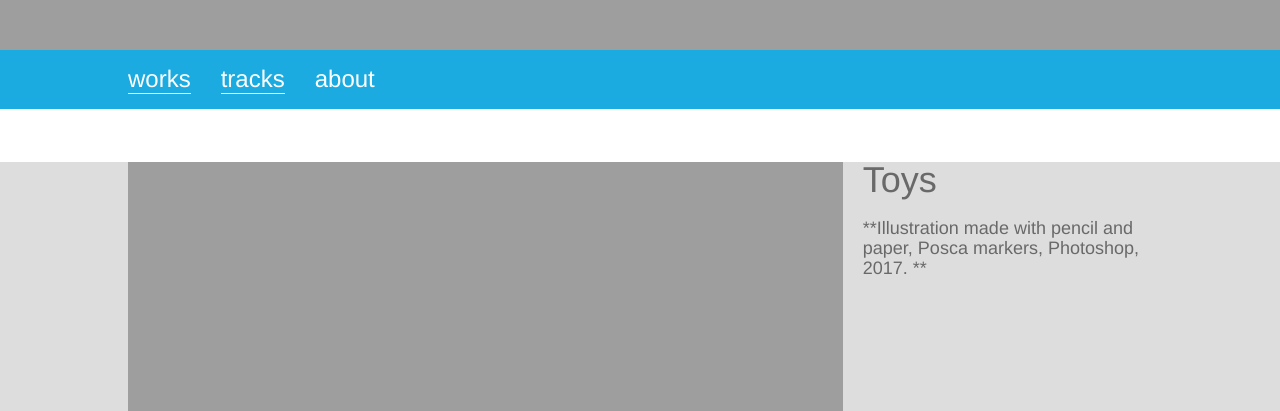
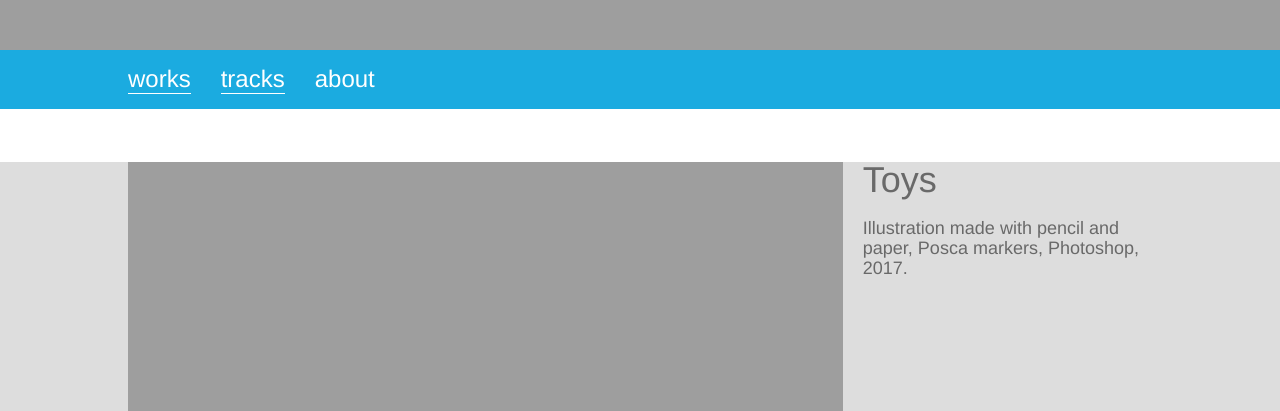
Before and after one commit to michielkauwatjoe/jekyll-portfolio, a Jekyll site: the page built from works/toys/index.md, in a window 1280 px wide. Shown: the top 411 px of the page. Built offline with Jekyll 4.4.1, drawn with Linux system fonts in a browser that asks for light colours; some web fonts are replaced.

Commit message:
Adding work.

```diff
--- a/about/index.html
+++ b/about/index.html
@@ -17,7 +17,7 @@
             <h1>Exhibitions & Events</h1>
 
             <p><ul>
-                <li>Art market at the <a href=http://www.heartgallery.info/news/item/13/heartlanestreet-art-17-juni-tm-9-juli">HeArtlane Street Art Festival</a>, Hengelo, June 25th, 2017 <b>(upcoming></b></li>
+                <li>Art market at the <a href=http://www.heartgallery.info/news/item/13/heartlanestreet-art-17-juni-tm-9-juli">HeArtlane Street Art Festival</a>, Hengelo, June 25th, 2017 <b>(upcoming)</b></li>
                 <li>Japan Market, <a href="http://www.sieboldhuis.org/activiteiten/10de-japanmarkt">Japanmuseum SieboldHuis</a>, Leiden, 2017 <b>(upcoming)</b></li>
                 <li>Street Art exhibition, <a href="http://www.theatercastellum.nl">Theater Castellum</a>, Alphen aan den Rijn, 2016</li>
                 <li>Japan Market, <a href="http://www.sieboldhuis.org/actueel/detail/japanmarkt_2016">Japanmuseum SieboldHuis</a>, Leiden, 2016</li>
--- a/works/toys/index.md
+++ b/works/toys/index.md
@@ -9,4 +9,4 @@
 orientation: portrait
 ---
 
-**Illustration made with pencil and paper, Posca markers, Photoshop, 2017. **
+**Illustration made with pencil and paper, Posca markers, Photoshop, 2017.**
```
Also changed, not shown: index.html (+9 -0 lines), works/y3k/index.md (added, +12 -0 lines).
